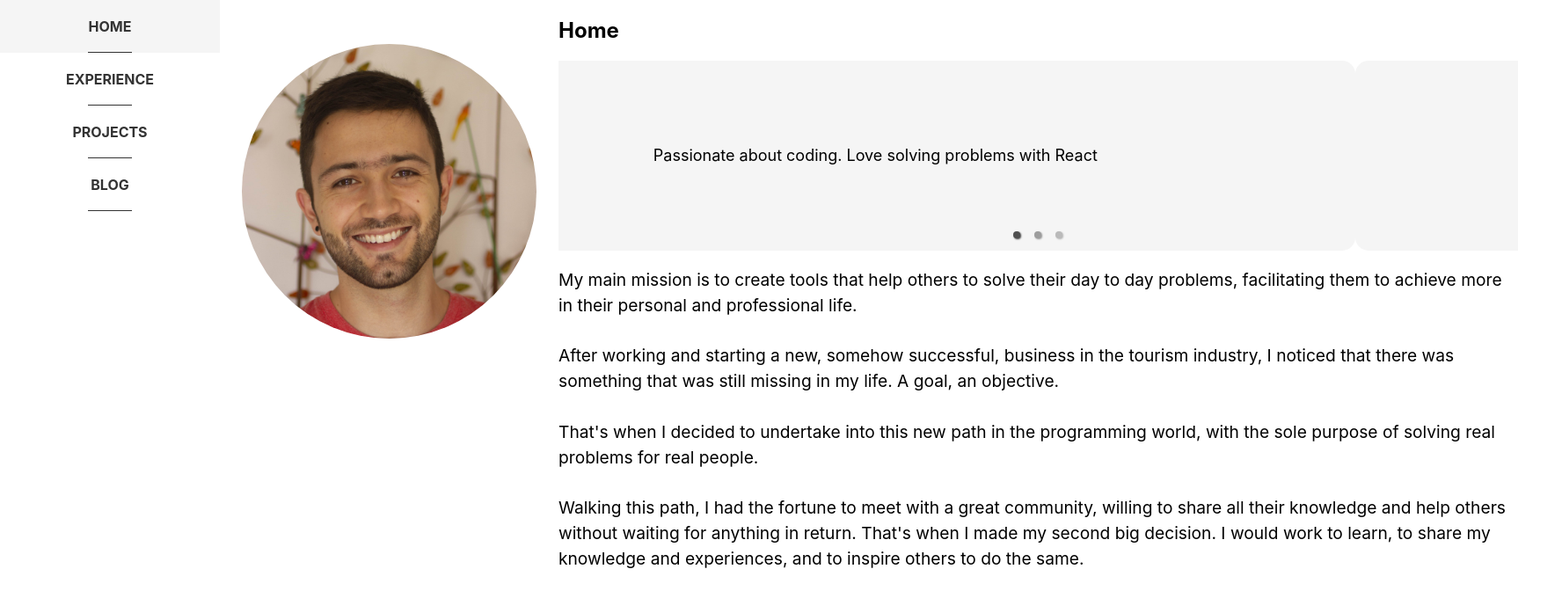
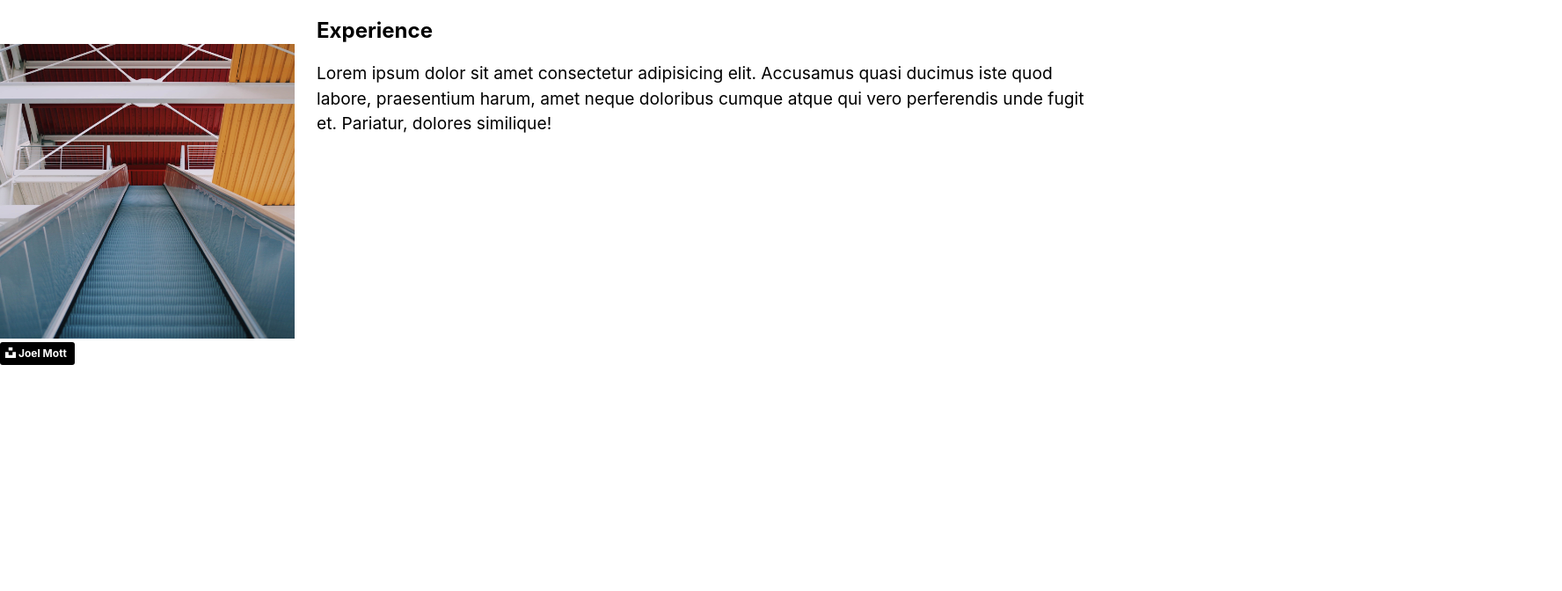
Before and after one commit to simonhoyos/simonhoyos.github.io, a React (Create React App) app: page /experience in a window 1280 px wide. Shown: the top 672 px of the page at 88% size, 1776 px wide, since content can reach past the window. Built offline with nearby package versions, Linux system fonts and the light colour scheme.

Commit message:
Route sections

```diff
--- a/package.json
+++ b/package.json
@@ -7,7 +7,7 @@
     "react": "^16.8.3",
     "react-dom": "^16.8.3",
     "react-responsive-carousel": "^3.1.47",
-    "react-router": "^4.3.1",
+    "react-router-dom": "^4.3.1",
     "react-scripts": "2.1.5",
     "styled-components": "^4.1.3"
   },
--- a/src/App.css
+++ b/src/App.css
@@ -2,8 +2,8 @@
   display: flex;
 }
 
-main {
+/* main {
   width: 100%;
   padding: 0 25px;
   grid-column-start: 2;
-}
+} */
--- a/src/App.js
+++ b/src/App.js
@@ -1,35 +1,24 @@
 import React, { Component } from 'react';
-import styled from 'styled-components'
+import { Router, Route, Switch } from 'react-router-dom';
+import createBrowserHistory from 'history/createBrowserHistory';
 import './App.css';
-import { Nav } from "./components/Nav";
-import { Section } from './components/Section';
-import { Home } from "./components/Home";
+import { Home } from "./pages/Home";
+import { Experience } from './pages/Experience';
+import { Projects } from './pages/Projects';
 
-const AppContainer = styled.div`
-  display: grid;
-
-  @media screen and (min-width: 960px) {
-    grid-template-columns: 250px auto;
-  }
-`;
-
+const history = createBrowserHistory();
 class App extends Component {
   render() {
     return (
-      <AppContainer className="App">
-        <Nav />
-        <main>
-          <Home />
-          <Section
-            title="experience"
-            content="Lorem ipsum dolor sit amet consectetur adipisicing elit. Accusamus quasi ducimus iste quod labore, praesentium harum, amet neque doloribus cumque atque qui vero perferendis unde fugit et. Pariatur, dolores similique!"
-          />
-          <Section
-            title="projects"
-            content="Lorem ipsum dolor sit amet consectetur adipisicing elit. Accusamus quasi ducimus iste quod labore, praesentium harum, amet neque doloribus cumque atque qui vero perferendis unde fugit et. Pariatur, dolores similique!"
-          />
-        </main>
-      </AppContainer>
+      <div className="App">
+        <Router history={history}>
+          <Switch>
+            <Route exact path="/" component={Home} />
+            <Route exact path="/experience" component={Experience} />
+            <Route exact path="/experience" component={Projects} />
+          </Switch>
+        </Router>
+      </div>
     );
   }
 }
--- /dev/null
+++ b/src/components/Container.js
@@ -0,0 +1,20 @@
+import React from 'react';
+import styled from 'styled-components';
+import { Nav } from './Nav';
+
+const StyledContainer = styled.div`
+  display: grid;
+
+  @media screen and (min-width: 960px) {
+    grid-template-columns: 250px auto;
+  }
+`;
+
+export function Container({ children }) {
+  return (
+    <StyledContainer>
+      <Nav />
+      {children}
+    </StyledContainer>
+  );
+}
--- a/src/components/Home.js
+++ /dev/null
@@ -1,59 +0,0 @@
-import React from 'react';
-import styled from 'styled-components';
-import { Carousel } from 'react-responsive-carousel';
-import "react-responsive-carousel/lib/styles/carousel.min.css";
-import { StyledSection } from "./styles/StyledSection";
-import { ProfilePicture } from './ProfilePicture';
-
-const Content = styled.blockquote`
-  font-size: 18px;
-  padding: 20px;
-  height: 180px;
-  display: flex;
-  justify-content: center;
-  align-items: center;
-`;
-
-export function Home() {
-  return (
-    <StyledSection id="home">
-      <ProfilePicture />
-      <div>
-        <h2>Home</h2>
-        <Carousel
-          showArrows={false}
-          infiniteLoop
-          autoPlay
-          interval={5000}
-          showThumbs={false}
-          showStatus={false}
-        >
-          <div>
-            <Content>Passionate about coding. Love solving problems with React</Content>
-          </div>
-          <div>
-            <Content>Always eager to learn new things an accept new challenges.</Content>
-          </div>
-          <div>
-            <Content>My main mission is to create tools that help others to solve their day to day problems, facilitating them to achieve more in their personal and professional life.</Content>
-          </div>
-        </Carousel>
-        <p>
-          My main mission is to create tools that help others to solve their day to day problems, facilitating them to achieve more in their personal and professional life.<br/>
-          <br/>
-          After working and starting a new, somehow successful, business in the tourism industry, I noticed that there was something that was still missing in my life. A goal, an objective.<br/>
-          <br/>
-          That's when I decided to undertake into this new path in the programming world, with the sole purpose of solving real problems for real people.<br/>
-          <br/>
-          Walking this path, I had the fortune to meet with a great community, willing to share all their knowledge and help others without waiting for anything in return. That's when I made my second big decision. I would work to learn, to share my knowledge and experiences, and to inspire others to do the same.<br/>
-          <br/>
-          After some experiences working as a web engineer at startups, digital agencies, a community of almost 2000 members, and some blog posts, I'm 100% sure that all these goals are achievable.<br/>
-          <br/>
-          ---------<br/>
-          <br/>
-          I'm passionate about coding, learning new things, teaching others and accepting new challenges.
-        </p>
-      </div>
-    </StyledSection>
-  );
-}
--- a/src/components/styles/StyledSection.js
+++ b/src/components/styles/StyledSection.js
@@ -4,6 +4,7 @@ export const StyledSection = styled.section`
   display: grid;
 
   @media screen and (min-width: 800px) {
+    grid-column-start: 2;
     grid-template-columns: 335px 1fr;
     min-height: 100vh;
   }
--- /dev/null
+++ b/src/pages/Experience.js
@@ -0,0 +1,11 @@
+import React from 'react';
+import { Section } from '../components/Section';
+
+export function Experience() {
+  return (
+    <Section
+      title="experience"
+      content="Lorem ipsum dolor sit amet consectetur adipisicing elit. Accusamus quasi ducimus iste quod labore, praesentium harum, amet neque doloribus cumque atque qui vero perferendis unde fugit et. Pariatur, dolores similique!"
+    />
+  );
+}
--- /dev/null
+++ b/src/pages/Home.js
@@ -0,0 +1,62 @@
+import React from 'react';
+import styled from 'styled-components';
+import { Carousel } from 'react-responsive-carousel';
+import "react-responsive-carousel/lib/styles/carousel.min.css";
+import { StyledSection } from "../components/styles/StyledSection";
+import { ProfilePicture } from '../components/ProfilePicture';
+import { Container } from '../components/Container';
+
+const Content = styled.blockquote`
+  font-size: 18px;
+  padding: 20px;
+  height: 180px;
+  display: flex;
+  justify-content: center;
+  align-items: center;
+`;
+
+export function Home() {
+  return (
+    <Container>
+      <StyledSection id="home">
+        <ProfilePicture />
+        <div>
+          <h2>Homepage</h2>
+          <Carousel
+            showArrows={false}
+            infiniteLoop
+            autoPlay
+            interval={5000}
+            showThumbs={false}
+            showStatus={false}
+            >
+            <div>
+              <Content>Passionate about coding. Love solving problems with React</Content>
+            </div>
+            <div>
+              <Content>Always eager to learn new things an accept new challenges.</Content>
+            </div>
+            <div>
+              <Content>My main mission is to create tools that help others to solve their day to day problems, facilitating them to achieve more in their personal and professional life.</Content>
+            </div>
+          </Carousel>
+          <p>
+            My main mission is to create tools that help others to solve their day to day problems, facilitating them to achieve more in their personal and professional life.<br/>
+            <br/>
+            After working and starting a new, somehow successful, business in the tourism industry, I noticed that there was something that was still missing in my life. A goal, an objective.<br/>
+            <br/>
+            That's when I decided to undertake into this new path in the programming world, with the sole purpose of solving real problems for real people.<br/>
+            <br/>
+            Walking this path, I had the fortune to meet with a great community, willing to share all their knowledge and help others without waiting for anything in return. That's when I made my second big decision. I would work to learn, to share my knowledge and experiences, and to inspire others to do the same.<br/>
+            <br/>
+            After some experiences working as a web engineer at startups, digital agencies, a community of almost 2000 members, and some blog posts, I'm 100% sure that all these goals are achievable.<br/>
+            <br/>
+            ---------<br/>
+            <br/>
+            I'm passionate about coding, learning new things, teaching others and accepting new challenges.
+          </p>
+        </div>
+      </StyledSection>
+    </Container>
+  );
+}
--- /dev/null
+++ b/src/pages/Projects.js
@@ -0,0 +1,11 @@
+import React from 'react';
+import { Section } from "../components/Section";
+
+export function Projects() {
+  return (
+    <Section
+      title="experience"
+      content="Lorem ipsum dolor sit amet consectetur adipisicing elit. Accusamus quasi ducimus iste quod labore, praesentium harum, amet neque doloribus cumque atque qui vero perferendis unde fugit et. Pariatur, dolores similique!"
+    />
+  );
+}
```
Also changed, not shown: 1 other file (tests, documents, lock files or other folders).
